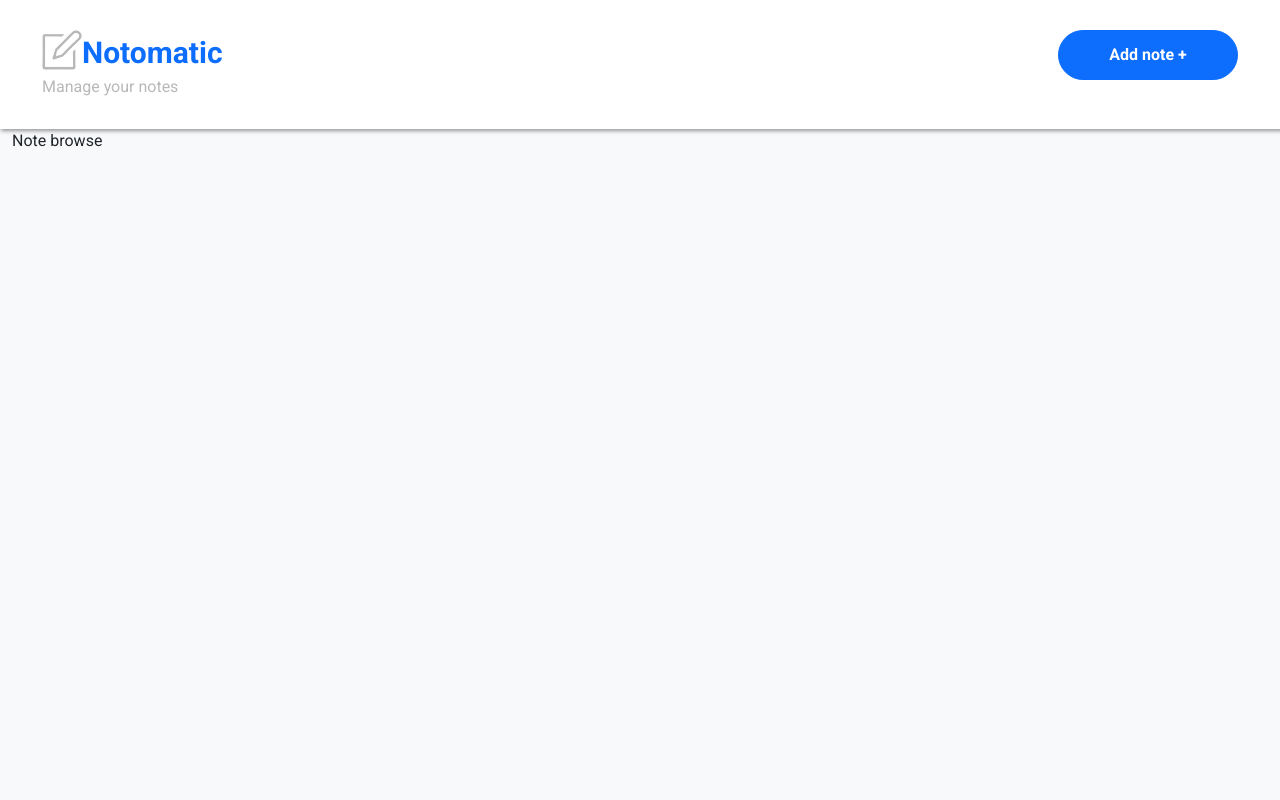
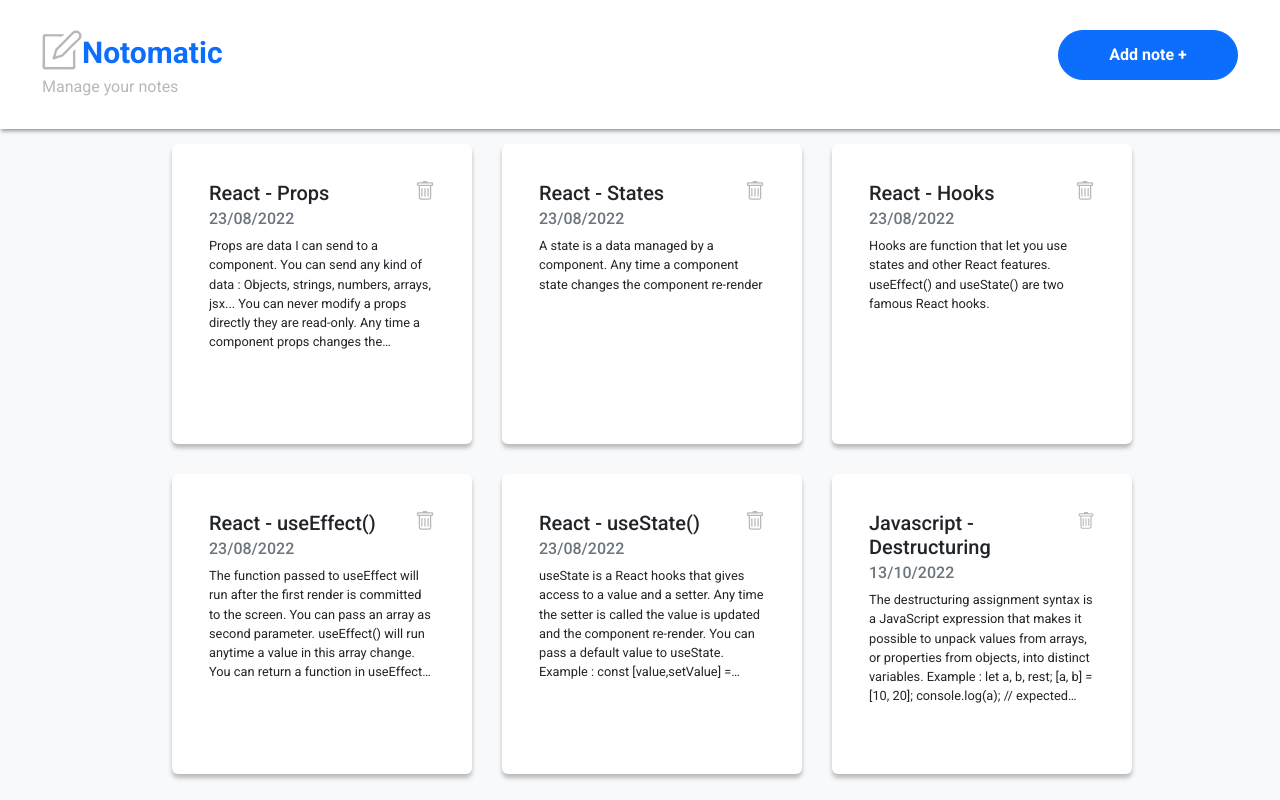
Before and after one commit to Aeltiel/notes-manager, a React (Create React App) app: page / in a window 1280 px wide. Shown: the top 800 px of the page. Built offline with nearby package versions, Linux system fonts and the light colour scheme; data requests are answered from the project's data file.

Commit message:
create card and cardList and display their

```diff
--- /dev/null
+++ b/src/Containers/NoteList.jsx
@@ -0,0 +1,28 @@
+import TextCard from "components/TextCard";
+import { useSelector } from "react-redux";
+import { useNavigate } from "react-router-dom";
+
+function NoteList() {
+  const noteList = useSelector((store) => store.NOTE.noteList);
+  const navigate = useNavigate();
+
+  return (
+    <div className="row justify-content-center notesContainer">
+      {noteList.map((note) => {
+        return (
+          <div className="notesContainer__cards">
+            <TextCard
+              key={note.id}
+              title={note.title}
+              subtitle={note.created_at}
+              content={note.content}
+              onClick={() => navigate("/note/" + note.id)}
+              onClickTrash={() => alert("click trash")}
+            />
+          </div>
+        );
+      })}
+    </div>
+  );
+}
+export default NoteList;
--- a/src/Pages/NoteBrowse.jsx
+++ b/src/Pages/NoteBrowse.jsx
@@ -1,4 +1,11 @@
+import NoteList from "Containers/NoteList";
+import TextCard from "components/TextCard";
+
 function NoteBrowse() {
-  return <>Note browse</>;
+  return (
+    <>
+      <NoteList />
+    </>
+  );
 }
 export default NoteBrowse;
--- /dev/null
+++ b/src/Styles/Component/_noteList.scss
@@ -0,0 +1,6 @@
+.notesContainer{
+    &__cards{
+        width: 300px;
+        margin: 15px;
+    }
+}
--- /dev/null
+++ b/src/Styles/Component/_textCard.scss
@@ -0,0 +1,18 @@
+.containerCard{
+    cursor: pointer;
+    box-shadow: 0px 4px 4px rgba(0,0,0,0.25) ;
+    width: 300px;
+    height: 300px;
+    padding: 20px;
+    &__row{
+       display: flex;
+       justify-content: space-between;
+    }
+    &__content{
+        overflow: hidden;
+        text-overflow: ellipsis;
+        -webkit-line-clamp: 6;
+        display: -webkit-box;
+        -webkit-box-orient: vertical;
+    }
+}
--- a/src/Styles/main.scss
+++ b/src/Styles/main.scss
@@ -1,2 +1,4 @@
 @import "./Component/header";
 @import "./Component/button";
+@import "./Component/textCard";
+@import "./Component/noteList";
--- a/src/api/note-api.js
+++ b/src/api/note-api.js
@@ -4,22 +4,18 @@ const BASE_URL = "http://localhost:3200/notes";
 
 export class NoteAPI {
   static async create(note) {
-    return axios.post(`${BASE_URL}`, note).data;
+    return (await axios.post(`${BASE_URL}`, note)).data;
   }
-
   static async fetchAll() {
-    return axios.get(`${BASE_URL}`).data;
+    return (await axios.get(`${BASE_URL}`)).data;
   }
-
   static async fetchById(noteId) {
-    return axios.get(`${BASE_URL}/${noteId}`).data;
+    return (await axios.get(`${BASE_URL}/${noteId}`)).data;
   }
-
   static async deleteById(noteId) {
-    return axios.delete(`${BASE_URL}/${noteId}`).data;
+    return (await axios.delete(`${BASE_URL}/${noteId}`)).data;
   }
-
   static async update(note) {
-    return axios.patch(`${BASE_URL}/${note.id}`, note).data;
+    return (await axios.patch(`${BASE_URL}/${note.id}`, note)).data;
   }
 }
--- /dev/null
+++ b/src/components/TextCard.jsx
@@ -0,0 +1,39 @@
+import { useState } from "react";
+import { Trash as TrashIcon } from "react-bootstrap-icons";
+
+function TextCard({ title, subtitle, content, onClickTrash, onClick }) {
+  const [isCardHovered, setIsCardHovered] = useState(false);
+  const [isTrashHovered, setIsTrashHovered] = useState(false);
+
+  //fonction qui permet de contrer la mécanique d'enchainement d'event quand il y en a plusieurs au même endroit
+  function onClickTrash_(e) {
+    onClickTrash();
+    e.stopPropagation();
+  }
+
+  return (
+    <div
+      onMouseEnter={() => setIsCardHovered(true)}
+      onMouseLeave={() => setIsCardHovered(false)}
+      onClick={onClick}
+      className="card containerCard"
+      style={{ borderColor: isCardHovered ? "#0d6efd" : "transparent" }}
+    >
+      <div className="card-body">
+        <div className="containerCard__row">
+          <h5 className="card-title">{title}</h5>
+          <TrashIcon
+            size={20}
+            onMouseEnter={() => setIsTrashHovered(true)}
+            onMouseLeave={() => setIsTrashHovered(false)}
+            style={{ color: isTrashHovered ? "#FF7373" : "#b8b8b8" }}
+            onClick={onClickTrash_}
+          />
+        </div>
+        <h6 className="card-subtitle mb-2 text-muted">{subtitle}</h6>
+        <p className="card-text containerCard__content">{content}</p>
+      </div>
+    </div>
+  );
+}
+export default TextCard;
--- a/src/index.css
+++ b/src/index.css
@@ -2,3 +2,6 @@ body{
   font-family: Roboto;
   background-color: #F8F9FB;
 }
+p{
+  font-size: 0.8em;
+}
```
Also changed, not shown: src/components/NoteForm.jsx (added, +10 -0 lines).
